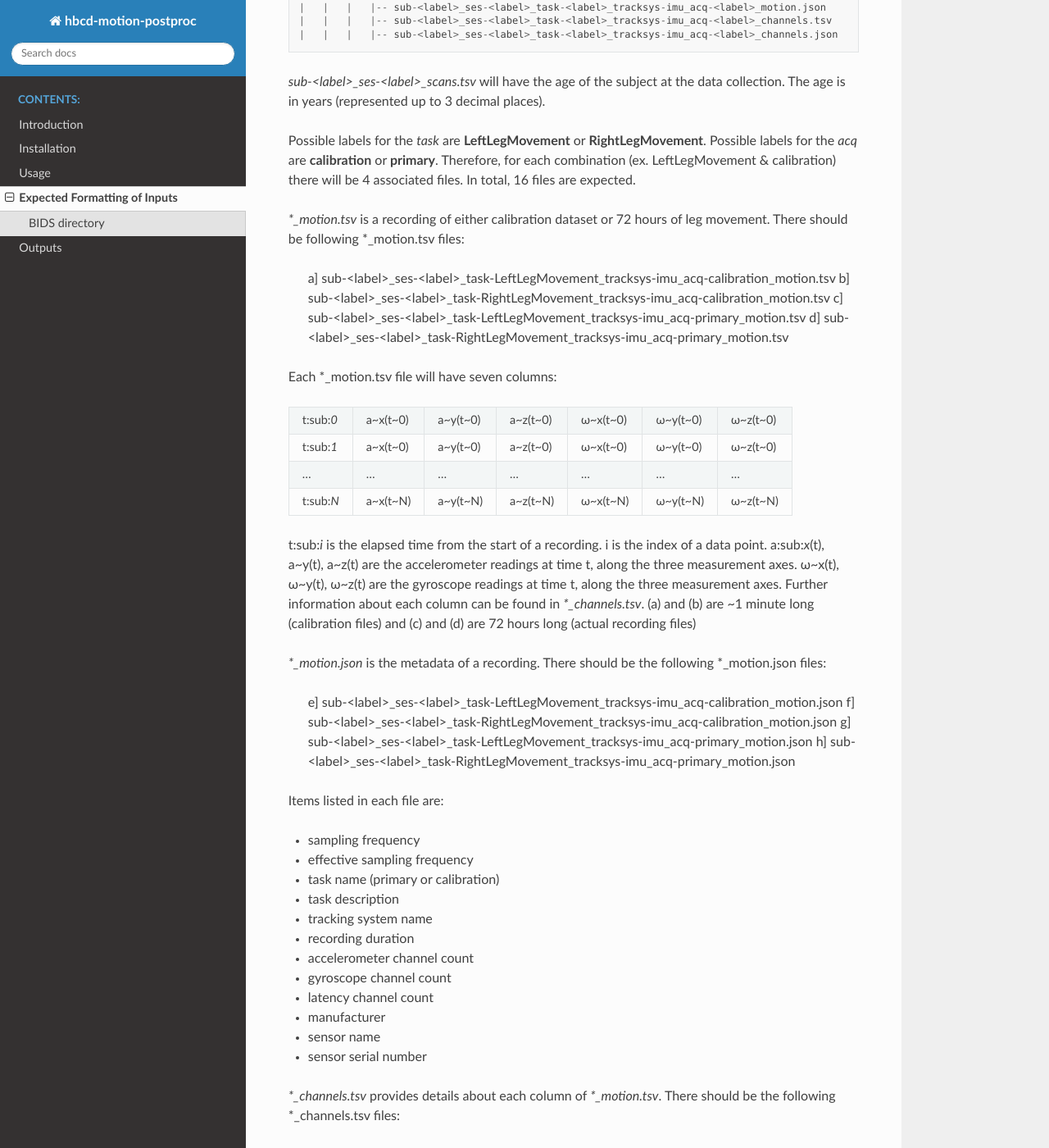
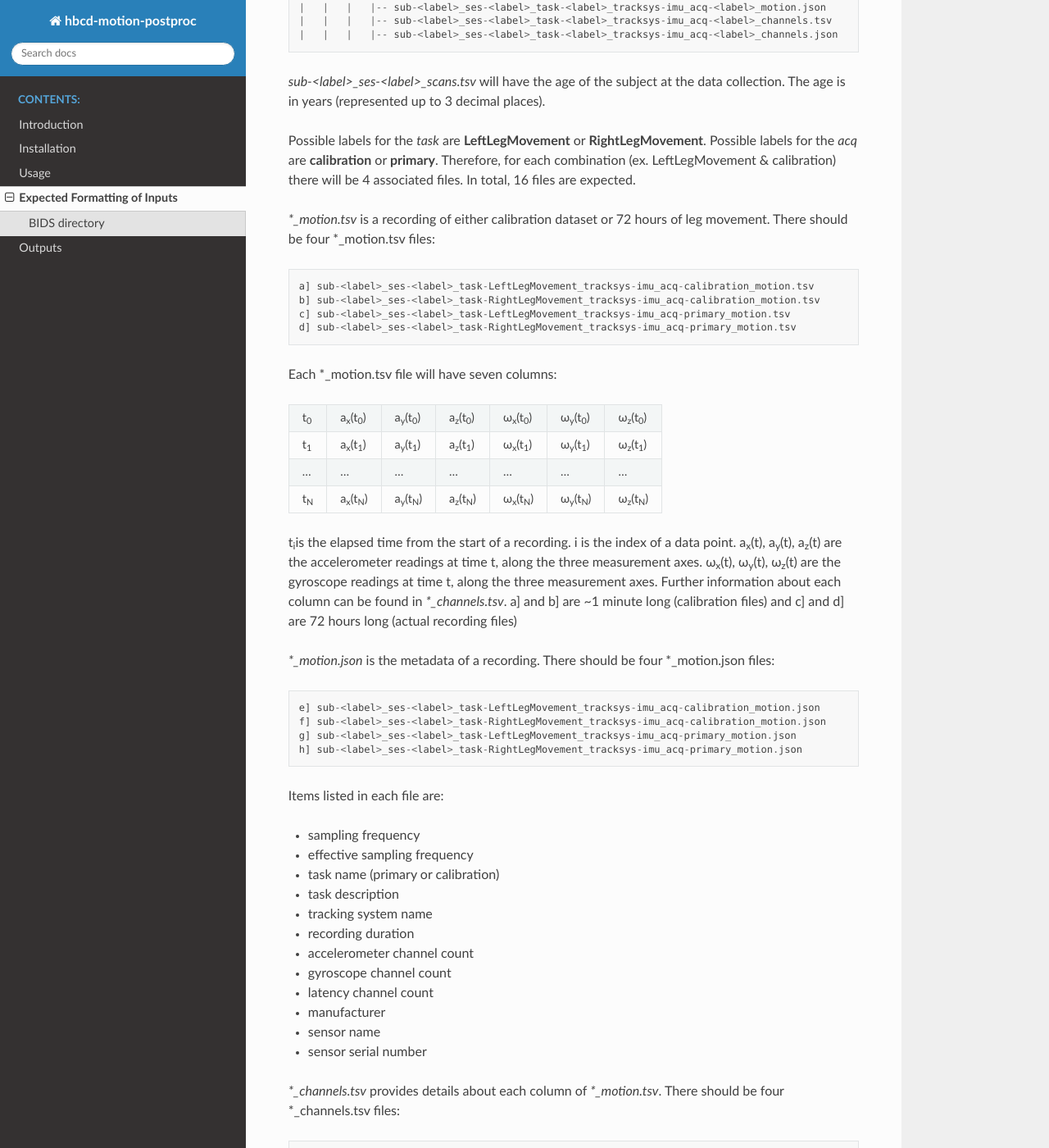
Before and after one commit to ohspc89/hbcd_motion_postproc, a Sphinx documentation site: the page built from docs/source/inputs_formatting.rst, in a window 1280 px wide and 1400 px high, scrolled down 533 px. Shown: the whole window at 82% size. Built offline with Sphinx 7.4.7 and the Read the Docs theme 3.1.0, drawn with Linux system fonts in a browser that asks for light colours; some of the changed text lies outside the part shown.

Commit message:
subscript

```diff
--- a/docs/source/inputs_formatting.rst
+++ b/docs/source/inputs_formatting.rst
@@ -37,7 +37,7 @@ Therefore, for each combination (ex. LeftLegMovement & calibration) there
 will be 4 associated files. In total, 16 files are expected.
 
 *\*\_motion.tsv* is a recording of either calibration dataset or 72 hours of leg movement.
-There should be following \*\_motion.tsv files:
+There should be four \*\_motion.tsv files::
 
     a] sub-<label>_ses-<label>_task-LeftLegMovement_tracksys-imu_acq-calibration_motion.tsv
     b] sub-<label>_ses-<label>_task-RightLegMovement_tracksys-imu_acq-calibration_motion.tsv
@@ -46,25 +46,25 @@ There should be following \*\_motion.tsv files:
 
 Each \*\_motion.tsv file will have seven columns:
 
-+-------------+----------+----------+----------+----------+----------+----------+
-| t:sub:`0`   | a~x(t~0) | a~y(t~0) | a~z(t~0) | ω~x(t~0) | ω~y(t~0) | ω~z(t~0) |
-+-------------+----------+----------+----------+----------+----------+----------+
-| t:sub:`1`   | a~x(t~0) | a~y(t~0) | a~z(t~0) | ω~x(t~0) | ω~y(t~0) | ω~z(t~0) |
-+-------------+----------+----------+----------+----------+----------+----------+
-| ...         | ...      | ...      | ...      | ...      | ...      | ...      |
-+-------------+----------+----------+----------+----------+----------+----------+
-| t:sub:`N`   | a~x(t~N) | a~y(t~N) | a~z(t~N) | ω~x(t~N) | ω~y(t~N) | ω~z(t~N) |
-+-------------+----------+----------+----------+----------+----------+----------+
++--------------+------------------------------+------------------------------+------------------------------+------------------------------+------------------------------+------------------------------+
+| t\ :sub:`0`\ | a\ :sub:`x`\ (t\ :sub:`0`\ ) | a\ :sub:`y`\ (t\ :sub:`0`\ ) | a\ :sub:`z`\ (t\ :sub:`0`\ ) | ω\ :sub:`x`\ (t\ :sub:`0`\ ) | ω\ :sub:`y`\ (t\ :sub:`0`\ ) | ω\ :sub:`z`\ (t\ :sub:`0`\ ) |
++--------------+------------------------------+------------------------------+------------------------------+------------------------------+------------------------------+------------------------------+
+| t\ :sub:`1`\ | a\ :sub:`x`\ (t\ :sub:`1`\ ) | a\ :sub:`y`\ (t\ :sub:`1`\ ) | a\ :sub:`z`\ (t\ :sub:`1`\ ) | ω\ :sub:`x`\ (t\ :sub:`1`\ ) | ω\ :sub:`y`\ (t\ :sub:`1`\ ) | ω\ :sub:`z`\ (t\ :sub:`1`\ ) |
++--------------+------------------------------+------------------------------+------------------------------+------------------------------+------------------------------+------------------------------+
+| ...          | ...                          | ...                          | ...                          | ...                          | ...                          | ...                          |
++--------------+------------------------------+------------------------------+------------------------------+------------------------------+------------------------------+------------------------------+
+| t\ :sub:`N`\ | a\ :sub:`x`\ (t\ :sub:`N`\ ) | a\ :sub:`y`\ (t\ :sub:`N`\ ) | a\ :sub:`z`\ (t\ :sub:`N`\ ) | ω\ :sub:`x`\ (t\ :sub:`N`\ ) | ω\ :sub:`y`\ (t\ :sub:`N`\ ) | ω\ :sub:`z`\ (t\ :sub:`N`\ ) |
++--------------+------------------------------+------------------------------+------------------------------+------------------------------+------------------------------+------------------------------+
 
-t:sub:`i` is the elapsed time from the start of a recording. i is the index of a data point.
-a\:sub:`x`\ (t), a~y(t), a~z(t) are the accelerometer readings at time t, along the three
-measurement axes. ω~x(t), ω~y(t), ω~z(t) are the gyroscope readings at time t,
-along the three measurement axes. Further information about each column can be
-found in *\*\_channels.tsv*. (a) and (b) are ~1 minute long (calibration files) and
-(c) and (d) are 72 hours long (actual recording files)
+t\ :sub:`i`\ is the elapsed time from the start of a recording. i is the index of a data point.
+a\ :sub:`x`\ (t), a\ :sub:`y`\ (t), a\ :sub:`z`\ (t) are the accelerometer readings
+at time t, along the three measurement axes. ω\ :sub:`x`\ (t), ω\ :sub:`y`\ (t),
+ω\ :sub:`z`\ (t) are the gyroscope readings at time t, along the three measurement axes.
+Further information about each column can be found in *\*\_channels.tsv*.
+a] and b] are ~1 minute long (calibration files) and
+c] and d] are 72 hours long (actual recording files)
 
-*\*\_motion.json* is the metadata of a recording. There should be the following
-\*\_motion.json files:
+*\*\_motion.json* is the metadata of a recording. There should be four \*\_motion.json files::
 
     e] sub-<label>_ses-<label>_task-LeftLegMovement_tracksys-imu_acq-calibration_motion.json
     f] sub-<label>_ses-<label>_task-RightLegMovement_tracksys-imu_acq-calibration_motion.json
@@ -87,7 +87,7 @@ Items listed in each file are:
 * sensor serial number
 
 *\*\_channels.tsv* provides details about each column of *\*\_motion.tsv*.
-There should be the following \*\_channels.tsv files:
+There should be four \*\_channels.tsv files::
 
     i] sub-<label>_ses-<label>_task-LeftLegMovement_tracksys-imu_acq-calibratioin_channels.tsv
     j] sub-<label>_ses-<label>_task-RightLegMovement_tracksys-imu_acq-calibratioin_channels.tsv
@@ -119,7 +119,7 @@ Each \*\_channels.tsv file will have seven columns. For example, \(\i) for one s
 *\*\_channels.json* describes the reference frame in which the channels of the
 Inertial Measurement Unit (IMU) sensor used to prepare sensor movement dataset are represented.
 Positive X, Y, and Z sensor axes correspond to anterior, right, superior, respectively.
-There should be the following \*\_channels.json files:
+There should be four \*\_channels.json files::
 
     m] sub-<label>_ses-<label>_task-LeftLegMovement_tracksys-imu_acq-calibratioin_channels.json
     n] sub-<label>_ses-<label>_task-RightLegMovement_tracksys-imu_acq-calibratioin_channels.json
```
